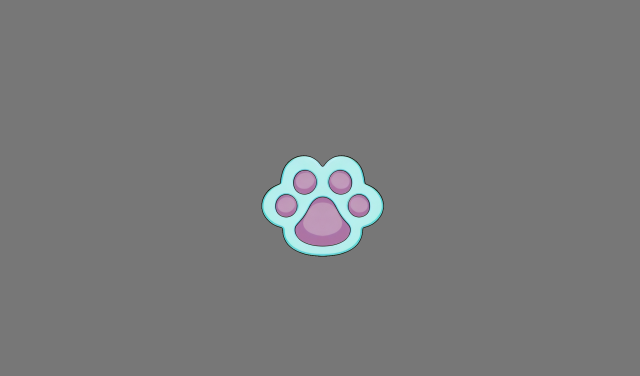
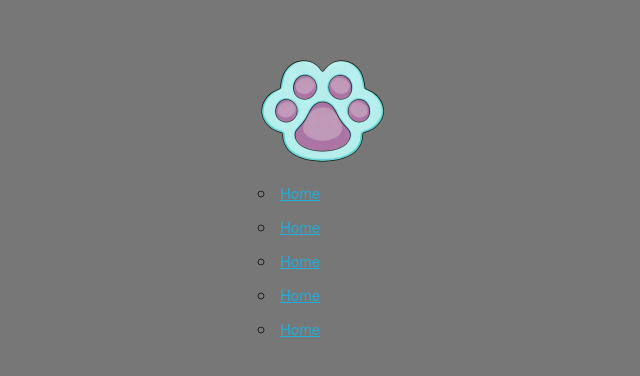
Before and after one commit to fundpaw/www, a plain HTML site: page index.html in a window 1280 px wide. Shown: the part 194-570 px from the top of the page, without its empty margins (318-958 px from the left). Drawn offline with Linux system fonts and the light colour scheme.

Commit message:
Update index.html

```diff
--- a/index.html
+++ b/index.html
@@ -1,3 +1,32 @@
-<link rel="stylesheet" href="index.css">
-<link rel="stylesheet" href="theme.css">
-<img src="./assets/paw_logo_256.png" class="logo"/>
+<!DOCTYPE html>
+<html>
+
+<head>
+    <title>Fundraising Website</title>
+    <meta charset="utf-8">
+    <link rel="stylesheet" href="index.css">
+    <link rel="stylesheet" href="theme.css">
+</head>
+
+<body>
+    <div id="main wrapper">
+        <nav>
+            <div id="menu">
+                <img src="./assets/paw_logo_256.png" class="logo" />
+                <ul>
+                    <li><a href="#">Home</a></li>
+                    <li><a href="#">Home</a></li>
+                    <li><a href="#">Home</a></li>
+                    <li><a href="#">Home</a></li>
+                    <li><a href="#">Home</a></li>
+                </ul>
+            </div>
+        </nav>
+
+    </div>
+
+    </div>
+
+</body>
+
+</html>
```
